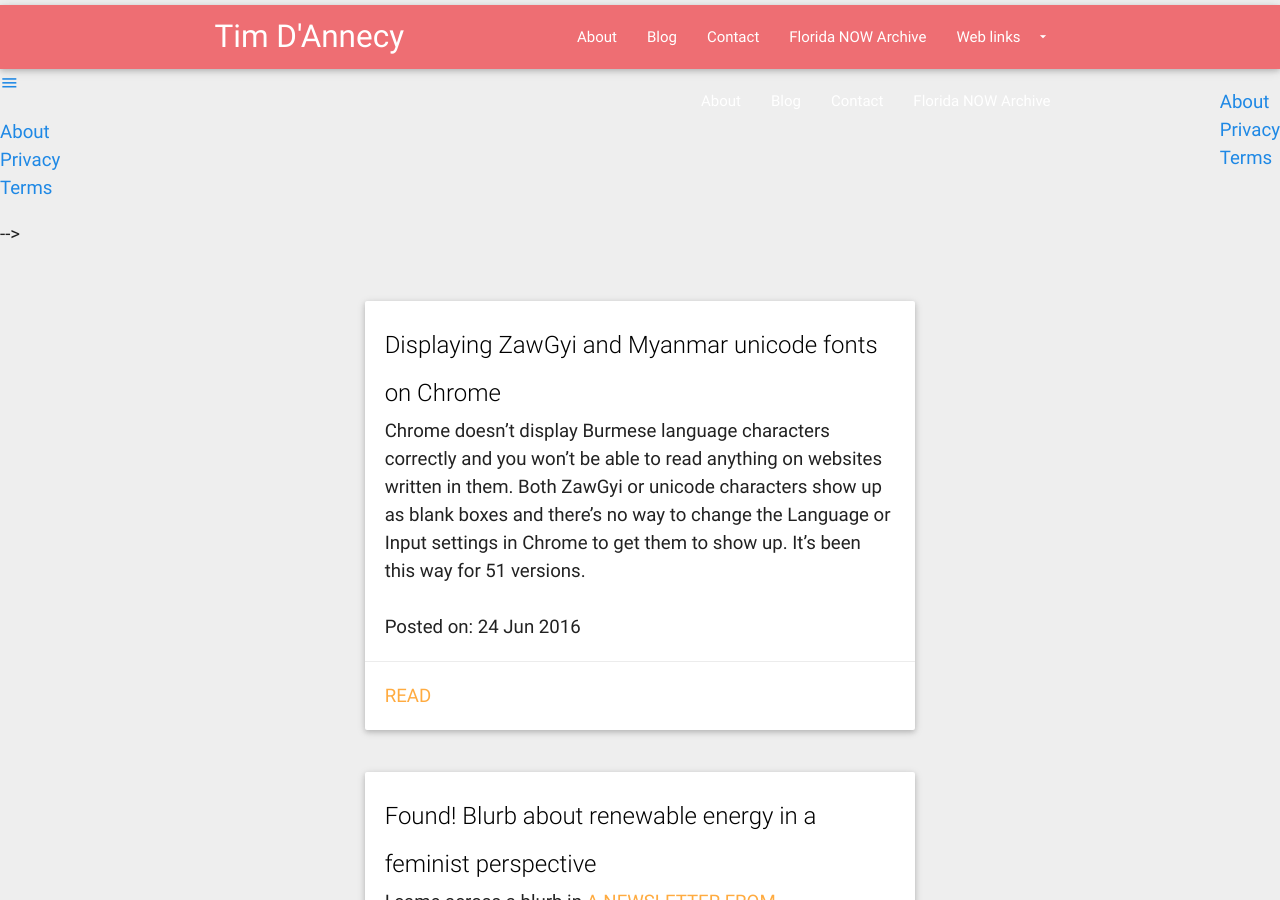
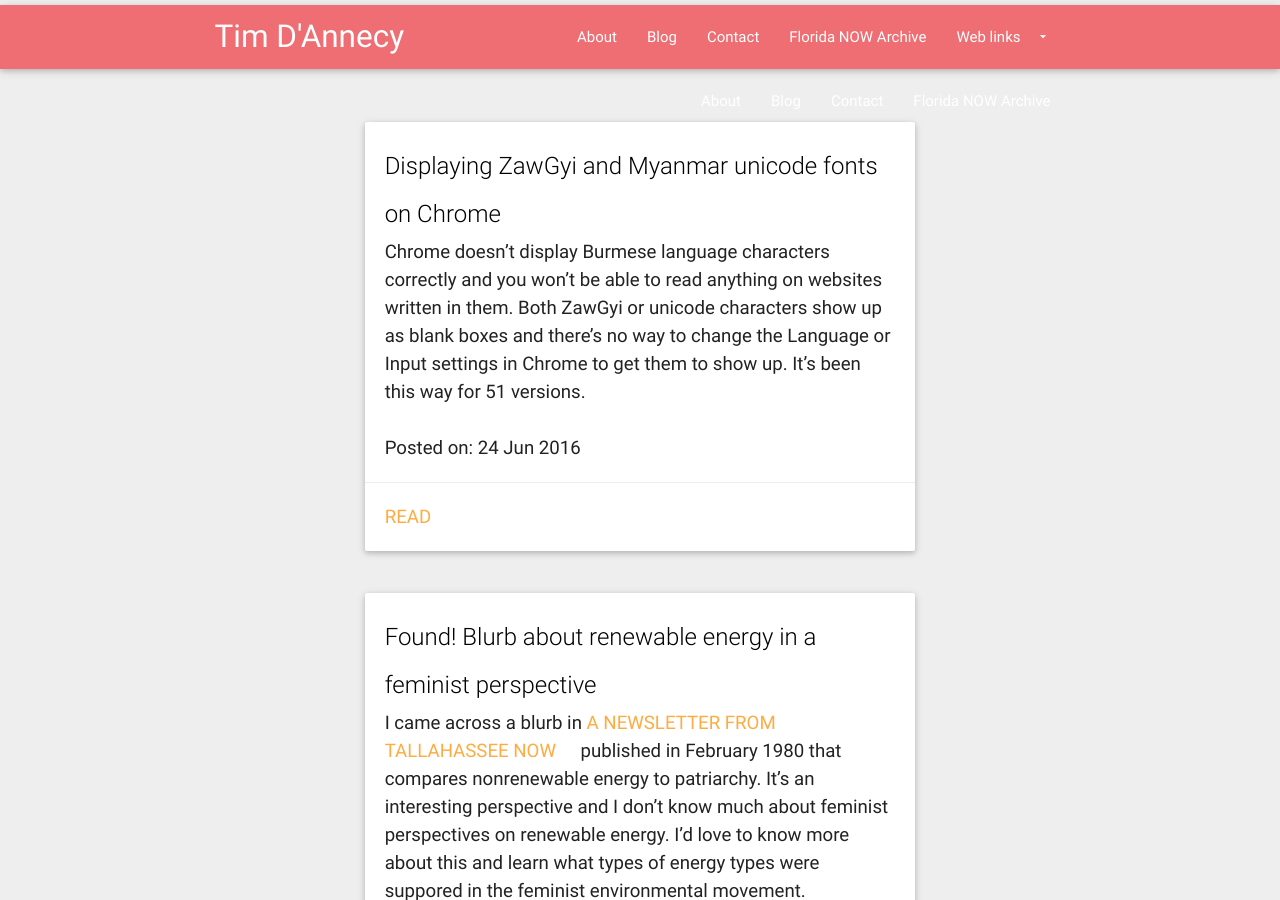
Before and after one commit to tdannecy/tdannecy.github.io, a Jekyll site: the page built from blog.html, in a window 1280 px wide and 900 px high. Built offline with Jekyll 4.4.1, drawn with Linux system fonts in a browser that asks for light colours; nearby versions of some CDN libraries; comment, search, counter and statistics services are not loaded.

Commit message:
Is this thing rebuilding?

```diff
--- a/_includes/topnavbar.html
+++ b/_includes/topnavbar.html
@@ -27,24 +27,3 @@
 </div>
 </nav>
 </div>
-
-<!-- <nav class="indigo darken-4">
-  <div class="nav-wrapper">
-    <a href="#" class="brand-logo">Logo</a>
-    <!-- These navigation links disappear if the screen gets too small. -->
-    <ul class="right hide-on-med-and-down">
-      <li><a href="about.html">About</a></li>
-      <li><a href="privacy.html">Privacy</a></li>
-      <li><a href="terms.html">Terms</a></li>
-    </ul>
-    <!-- Put up a "hamburger" menu when the web page gets too narrow -->
-    <a href="#" data-activates="side-menu" ><i class="mdi-navigation-menu"></i></a>
-    <!-- These navigation links appear when the web page gets narrow. -->
-    <!-- They appear when the user clicks the hamburger menu. -->
-    <ul class="side-nav" id="side-menu">
-      <li><a href="about.html">About</a></li>
-      <li><a href="privacy.html">Privacy</a></li>
-      <li><a href="terms.html">Terms</a></li>
-    </ul>
-  </div>
-</nav> -->
--- a/blog.html
+++ b/blog.html
@@ -7,7 +7,7 @@ title: Blog
 		{% for post in site.posts %}
 		<div class="row">
 		        <div class="col s12">
-		          <div class="card">
+		          <div class="card medium">
 		            <div class="card-content">
 		              <span class="card-title black-text">{{ post.title }}</span>
 		              <p>{{post.excerpt}}<br/>
--- a/feed.json
+++ b/feed.json
@@ -3,7 +3,7 @@ layout: default
 ---
 {
 	"title": "Tim D'Annecy",
-	"link": "http://tdannecy.github.io",
+	"link": "http://tdannecy.me",
 	"description":"Posts from Tim D'Annecy",
 	"author":{
 		"name":"Tim D'Annecy",
@@ -12,9 +12,9 @@ layout: default
 	"items":[{% for post in site.posts %}
 	{
 		"title":"{{ post.title }}",
-		"link": "http://tdannecy.github.io/{{ post.url }}",
+		"link": "http://tdannecy.me/{{ post.url }}",
 		"pubDate":"{{post.date}}",
-		"postId":"http://tdannecy.github.io/{{post.id}}"
+		"postId":"http://tdannecy.me/{{post.id}}"
 	},{% endfor %}
 	{}
 	]
```
Also changed, not shown: atom.xml (+5 -5 lines).
